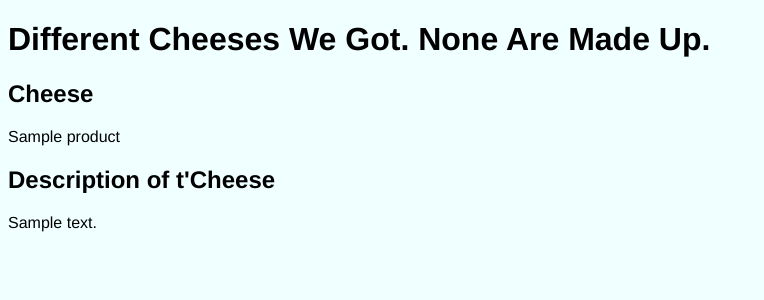
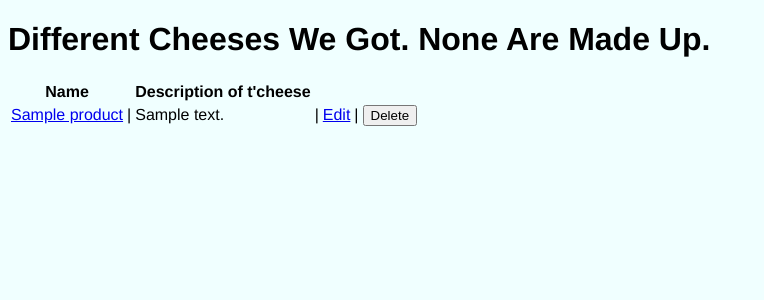
Before and after one commit to burgic/Inventory_Project, a Flask app: page /products in a window 1280 px wide. Shown: the part 106-406 px from the top of the page, without its empty margins (0-764 px from the left). Run offline with Flask 2, Linux system fonts and the light colour scheme; a database or web service that is not in the repository returns one stand-in record (values such as "Sample title"); some libraries are stand-ins or nearby versions.

Commit message:
add product and manufacturer working

```diff
--- a/controllers/products_controller.py
+++ b/controllers/products_controller.py
@@ -37,7 +37,7 @@ def create_product():
 @product_blueprint.route("/products/<id>", methods=['GET'])
 def show_product(id):
     product = product_repository.select(id)
-    return render_template('/products/<id>/show.html', product = product)
+    return render_template('/products/<id>.html', product = product)
 
 @product_blueprint.route("/products/<id>", methods=['POST'])
 def update_product(id):
@@ -73,7 +73,7 @@ def create_manufacturer():
     manufacturer_repository.save(manufacturer)
     return redirect("/manufacturers")
 
-@product_blueprint.route("/product/<id>/delete", methods=['POST'])
+@product_blueprint.route("/product/<id>/delete", methods=['POST', 'GET'])
 def delete_product(id):
     product_repository.delete(id)
     return redirect('/products')
--- a/repositories/product_repository.py
+++ b/repositories/product_repository.py
@@ -44,3 +44,12 @@ def products(product):
         product = Product(row['name'], row['description'], row['stock_quantity'], row['buying_cost'], row['selling_cost'], row['manufacturer'], row['id'])
         products.append(product)
     return products
+
+def select(id):
+    product = None
+    sql = "SELECT * FROM products WHERE id = %s"
+    values = [id]
+    result = run_sql(sql, values)[0]
+    if result is not None:
+        product = Product(result['name'], result['description'], result['stock_quantity'], result['buying_cost'], result['selling_cost'], result['id'])
+    return product
--- a/templates/products.html
+++ b/templates/products.html
@@ -4,21 +4,29 @@
 
 <h1>Different Cheeses We Got. None Are Made Up.</h1>
 
+<table>
+
+<tr>
+    <th>Name</th>
+    <th></th>
+    <th>Description of t'cheese</th>
+</tr>
 {% for product in all_products %}
-
-    <div class="product">
-        <div class="content">
-            <h2>Cheese</h2>
-            {{ product.name }}
-        <p><div class="description">
-            <h2>Description of t'Cheese</h2>
-            {{ product.description }}
-        </div></p>
-        </div>
-    </div>
-
+<tr>
+    <td><a href=/product/{{ product.id }}>{{ product.name }}</a></td>
+    <td>|</td>
+    <td>{{ product.description }}</td>
+    <td>|</td>
+    <td><a href=/products/{{ product.id }}>Edit</a></td>
+    <td>|</td>
+    <td><form action="/products/{{ product.id }}/delete" method="POST">
+        <input class="btn btn--danger" type="submit" value="Delete">
+    </td>
+</tr>
 
 
 {% endfor %}
 
+</table>
+
 {% endblock %}
```
